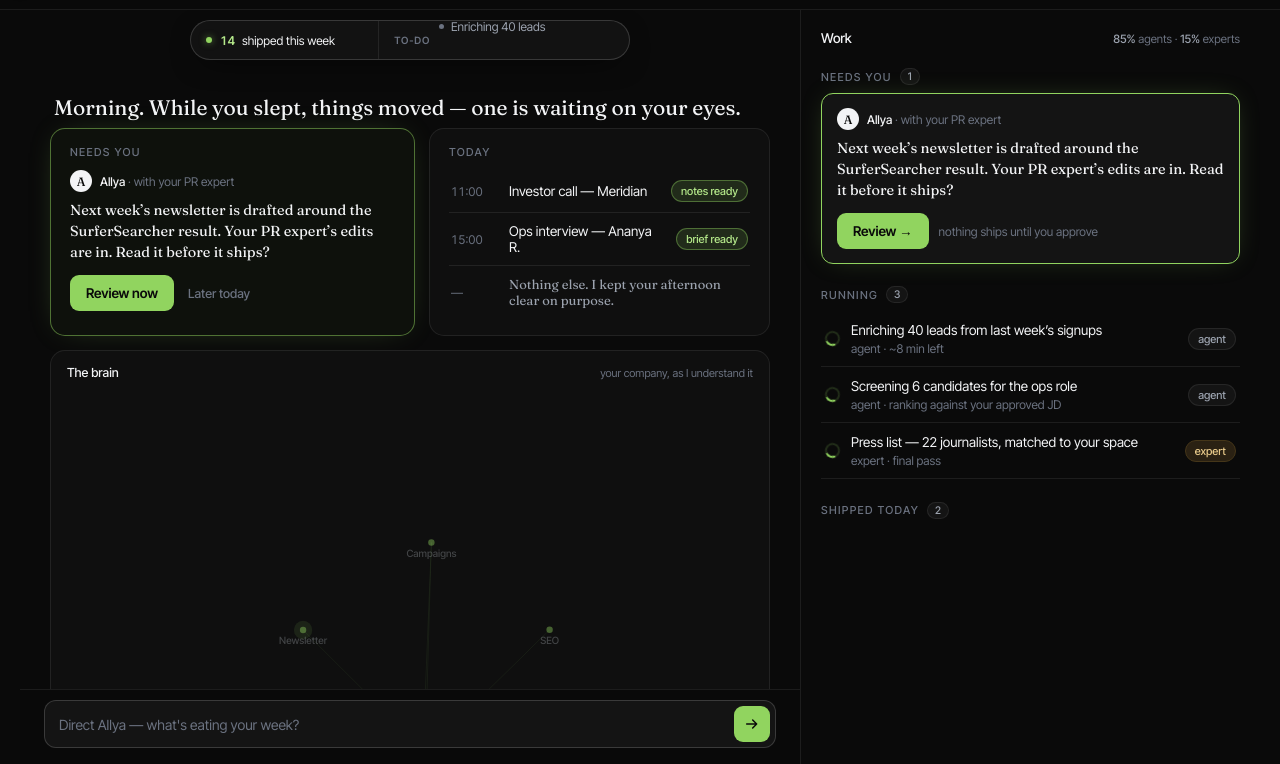
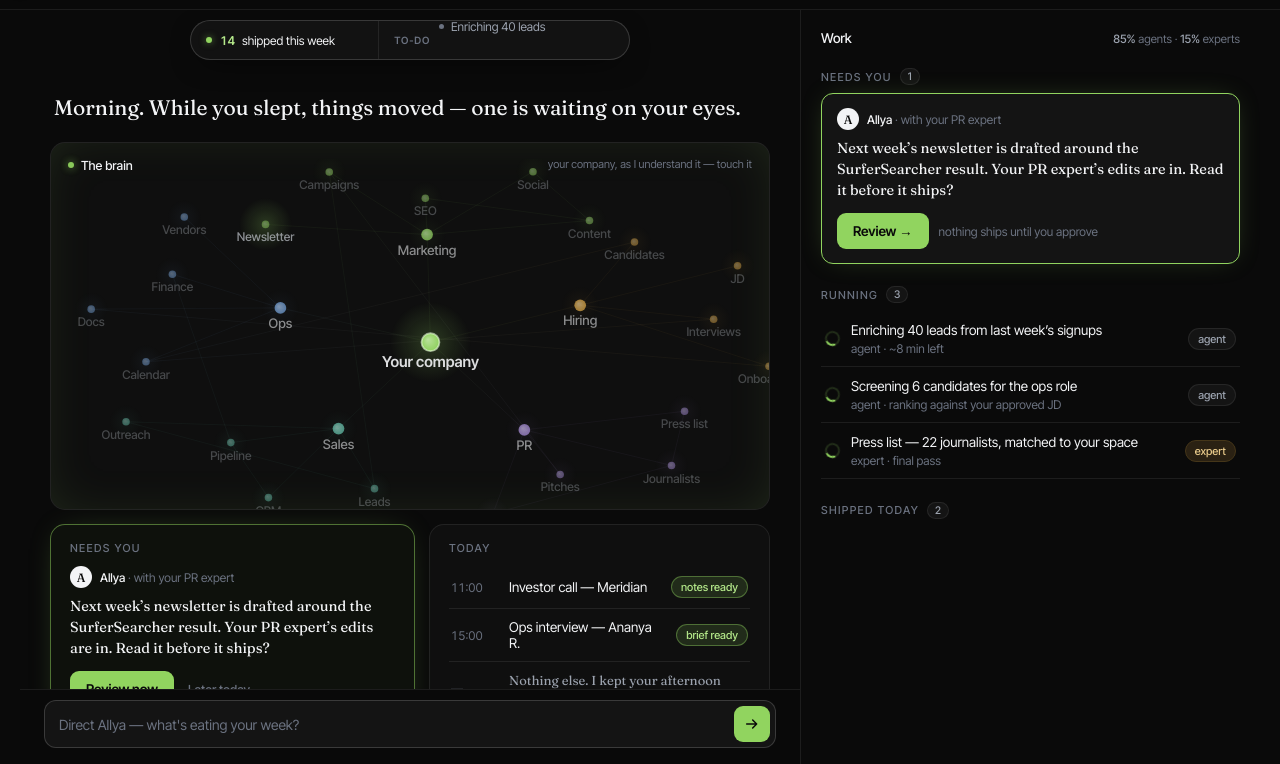
Before and after one commit to sanshatbhatia/allya-product, a plain HTML site: page index.html in a window 1280 px wide. Shown: the part 36-800 px from the top of the page. Drawn offline with Linux system fonts and the light colour scheme; animation ran at ten frames a second.

Commit message:
Brain: above the calendar, fluid to any screen, richer + touchier
- Reorder home canvas to greet then brain then the Needs-you/Today row
- Brain box is now fluid: height clamp(260px, 46vh, 480px), graph scales
  to the box (size factor S), so it fits any screen
- Grow the graph to 27 nodes across five departments (more touch points),
  woven with cross-links
- Much richer render: radial node halos, a breathing luminous hub with a
  ring, gradient edge strands, comet-trail thought pulses, and a bloom
  ripple wherever you touch; live-work nodes pulse. Ambient radial
  backdrop on the box
- Dev handle window.__brain.tickOnce for frame capture

Co-Authored-By: Claude Opus 4.8 <noreply@anthropic.com>

```diff
--- a/app.js
+++ b/app.js
@@ -196,7 +196,8 @@ let decisionDeferred = false;
 
 function renderCanvas() {
   const top = document.getElementById('canvasTop');
-  if (!top) return;
+  const bottom = document.getElementById('canvasBottom');
+  if (!top || !bottom) return;
   const needs = WORK.filter(w => w.status === 'needs-you');
 
   const greet = needs.length
@@ -232,14 +233,14 @@ function renderCanvas() {
       ${d.pill ? `<span class="pill ready">${d.pill}</span>` : ''}
     </div>`).join('');
 
-  top.innerHTML = `
-    <p class="canvas-greet">${greet}</p>
+  top.innerHTML = `<p class="canvas-greet">${greet}</p>`;
+  bottom.innerHTML = `
     <div class="c-row">
       ${decision}
       <div class="c-sec"><div class="group-label">Today</div>${dayRows}</div>
     </div>`;
 
-  top.querySelectorAll('.approval-card, .approval-card .cta').forEach(el =>
+  bottom.querySelectorAll('.approval-card, .approval-card .cta').forEach(el =>
     pressable(el, el.classList.contains('cta') ? 0.95 : 0.99));
 }
 
@@ -917,21 +918,40 @@ function unshipItem(id) {
       { id: 'pr', label: 'PR', tier: 1, group: 'pr', parent: 'co' },
       { id: 'sales', label: 'Sales', tier: 1, group: 'sales', parent: 'co' },
       { id: 'ops', label: 'Ops', tier: 1, group: 'ops', parent: 'co' },
+      // marketing
       { id: 'newsletter', label: 'Newsletter', tier: 2, group: 'marketing', parent: 'marketing', work: 'newsletter' },
       { id: 'campaigns', label: 'Campaigns', tier: 2, group: 'marketing', parent: 'marketing' },
       { id: 'seo', label: 'SEO', tier: 2, group: 'marketing', parent: 'marketing' },
+      { id: 'social', label: 'Social', tier: 2, group: 'marketing', parent: 'marketing' },
+      { id: 'content', label: 'Content', tier: 2, group: 'marketing', parent: 'marketing' },
+      // hiring
       { id: 'candidates', label: 'Candidates', tier: 2, group: 'hiring', parent: 'hiring', work: 'screening' },
       { id: 'jd', label: 'JD', tier: 2, group: 'hiring', parent: 'hiring', work: 'jd' },
+      { id: 'interviews', label: 'Interviews', tier: 2, group: 'hiring', parent: 'hiring' },
+      { id: 'onboarding', label: 'Onboarding', tier: 2, group: 'hiring', parent: 'hiring' },
+      // pr
       { id: 'presslist', label: 'Press list', tier: 2, group: 'pr', parent: 'pr', work: 'press' },
       { id: 'journalists', label: 'Journalists', tier: 2, group: 'pr', parent: 'pr' },
+      { id: 'pitches', label: 'Pitches', tier: 2, group: 'pr', parent: 'pr' },
+      { id: 'coverage', label: 'Coverage', tier: 2, group: 'pr', parent: 'pr' },
+      // sales
       { id: 'leads', label: 'Leads', tier: 2, group: 'sales', parent: 'sales', work: 'leads' },
       { id: 'crm', label: 'CRM', tier: 2, group: 'sales', parent: 'sales', work: 'crm' },
       { id: 'pipeline', label: 'Pipeline', tier: 2, group: 'sales', parent: 'sales' },
+      { id: 'outreach', label: 'Outreach', tier: 2, group: 'sales', parent: 'sales' },
+      // ops
       { id: 'calendar', label: 'Calendar', tier: 2, group: 'ops', parent: 'ops' },
       { id: 'docs', label: 'Docs', tier: 2, group: 'ops', parent: 'ops' },
+      { id: 'finance', label: 'Finance', tier: 2, group: 'ops', parent: 'ops' },
+      { id: 'vendors', label: 'Vendors', tier: 2, group: 'ops', parent: 'ops' },
     ],
-    // cross-links add richness beyond the parent tree
-    cross: [['leads', 'campaigns'], ['journalists', 'presslist'], ['pipeline', 'crm'], ['calendar', 'candidates']],
+    // cross-links weave the tree into a web
+    cross: [
+      ['leads', 'campaigns'], ['journalists', 'presslist'], ['pipeline', 'crm'],
+      ['calendar', 'candidates'], ['social', 'content'], ['outreach', 'leads'],
+      ['coverage', 'journalists'], ['finance', 'pipeline'], ['onboarding', 'docs'],
+      ['pitches', 'campaigns'], ['seo', 'content'], ['interviews', 'calendar'],
+    ],
   };
 
   const byId = {};
@@ -940,29 +960,32 @@ function unshipItem(id) {
   DEF.nodes.forEach(n => { if (n.parent) edges.push([n.parent, n.id]); });
   DEF.cross.forEach(([a, b]) => edges.push([a, b]));
 
-  let W = 0, H = 0, dpr = 1;
-  let pulses = [], thoughtClock = 0, tSeed = Math.random() * 1000;
+  let W = 0, H = 0, dpr = 1, S = 1;
+  let pulses = [], ripples = [], thoughtClock = 0, tSeed = Math.random() * 1000;
+  const TAU = Math.PI * 2;
   const nodes = DEF.nodes.map(n => ({ ...n, x: 0, y: 0, hx: 0, hy: 0, vx: 0, vy: 0, ex: 0, phase: Math.random() * Math.PI * 2 }));
   const nodeById = {}; nodes.forEach(n => (nodeById[n.id] = n));
 
   function layout() {
     const cx = W / 2, cy = H / 2;
-    const rx1 = W * 0.24, ry1 = H * 0.30, rx2 = W * 0.42, ry2 = H * 0.40;
+    const rx1 = W * 0.22, ry1 = H * 0.30, rx2 = W * 0.40, ry2 = H * 0.40;
     const depts = nodes.filter(n => n.tier === 1);
     depts.forEach((d, i) => {
-      const a = (-Math.PI / 2) + (i / depts.length) * Math.PI * 2;
+      const a = (-Math.PI / 2) + (i / depts.length) * TAU;
       d.hx = cx + Math.cos(a) * rx1; d.hy = cy + Math.sin(a) * ry1; d._a = a;
     });
     depts.forEach(d => {
       const leaves = nodes.filter(n => n.parent === d.id);
       leaves.forEach((l, j) => {
-        const spread = (j - (leaves.length - 1) / 2) * 0.42;
+        // tighter fan, staggered radius → depth, no overlap between clusters
+        const spread = (j - (leaves.length - 1) / 2) * 0.30;
         const a = d._a + spread;
-        l.hx = cx + Math.cos(a) * rx2; l.hy = cy + Math.sin(a) * ry2;
+        const depth = 1 + (j % 2) * 0.20;
+        l.hx = cx + Math.cos(a) * rx2 * depth;
+        l.hy = cy + Math.sin(a) * ry2 * depth;
       });
     });
     const hub = nodeById.co; hub.hx = cx; hub.hy = cy;
-    // seed positions at home the first time
     nodes.forEach(n => { if (n.x === 0 && n.y === 0) { n.x = n.hx; n.y = n.hy; } });
   }
 
@@ -971,6 +994,7 @@ function unshipItem(id) {
     if (!w || !h) return false;
     dpr = Math.min(window.devicePixelRatio || 1, 2);
     W = w; H = h;
+    S = clamp(Math.min(W, H) / 300, 0.82, 1.5);   // scale everything to the box
     canvas.width = W * dpr; canvas.height = H * dpr;
     canvas.style.width = W + 'px'; canvas.style.height = H + 'px';
     ctx.setTransform(dpr, 0, 0, dpr, 0, 0);
@@ -978,10 +1002,13 @@ function unshipItem(id) {
     return true;
   }
 
-  const R = { 0: 6.5, 1: 4.6, 2: 3.2 };
-  function nodeR(n) { return R[n.tier] * (1 + n.ex * 0.6); }
+  const R = { 0: 7, 1: 4.8, 2: 3.1 };
+  function nodeR(n) { return R[n.tier] * S * (1 + n.ex * 0.6); }
 
-  function excite(n, amt) { n.ex = clamp(n.ex + amt, 0, 1.4); }
+  function excite(n, amt) {
+    n.ex = clamp(n.ex + amt, 0, 1.4);
+    if (amt >= 0.5) ripples.push({ x: n.x, y: n.y, col: GROUPS[n.group] || '#91d45f', t: 0, r0: nodeR(n) });
+  }
 
   function fireEdge(a, b, delay) { pulses.push({ a: nodeById[a.id ? a.id : a], b: nodeById[b.id ? b.id : b], delay: delay || 0, t: 0, dur: 0.5 + Math.random() * 0.25 }); }
 
@@ -1094,43 +1121,82 @@ function unshipItem(id) {
 
   function draw() {
     ctx.clearRect(0, 0, W, H);
-    // edges
+    const time = performance.now() / 1000;
+
+    // ---- edges: gradient strands, brighter where a node is lit ----
     for (const [aid, bid] of edges) {
       const a = nodeById[aid], b = nodeById[bid];
       const lit = Math.max(a.ex, b.ex);
-      ctx.strokeStyle = `rgba(145, 212, 95, ${0.07 + lit * 0.22})`;
-      ctx.lineWidth = 1;
+      const g = ctx.createLinearGradient(a.x, a.y, b.x, b.y);
+      g.addColorStop(0, hexA(GROUPS[a.group] || '#91d45f', 0.05 + a.ex * 0.3 + lit * 0.08));
+      g.addColorStop(1, hexA(GROUPS[b.group] || '#91d45f', 0.05 + b.ex * 0.3 + lit * 0.08));
+      ctx.strokeStyle = g;
+      ctx.lineWidth = (0.8 + lit * 1.2) * S;
       ctx.beginPath(); ctx.moveTo(a.x, a.y); ctx.lineTo(b.x, b.y); ctx.stroke();
     }
-    // pulses (thoughts travelling edges)
+
+    // ---- ripples: a ring blooms where you touched ----
+    for (const rp of ripples) {
+      const rr = rp.r0 + rp.t * 42 * S;
+      ctx.strokeStyle = hexA(rp.col, (1 - rp.t) * 0.4);
+      ctx.lineWidth = 1.4 * S;
+      ctx.beginPath(); ctx.arc(rp.x, rp.y, rr, 0, TAU); ctx.stroke();
+    }
+
+    // ---- pulses: a bright thought with a comet trail ----
     for (const s of pulses) {
       if (s.delay > 0) continue;
-      const x = s.a.x + (s.b.x - s.a.x) * s.t, y = s.a.y + (s.b.y - s.a.y) * s.t;
-      const fade = Math.sin(clamp(s.t, 0, 1) * Math.PI);
-      ctx.fillStyle = `rgba(180, 232, 138, ${0.85 * fade})`;
-      ctx.beginPath(); ctx.arc(x, y, 2.4, 0, Math.PI * 2); ctx.fill();
+      const t = clamp(s.t, 0, 1);
+      const x = s.a.x + (s.b.x - s.a.x) * t, y = s.a.y + (s.b.y - s.a.y) * t;
+      const tt = Math.max(0, t - 0.16);
+      const tx = s.a.x + (s.b.x - s.a.x) * tt, ty = s.a.y + (s.b.y - s.a.y) * tt;
+      const fade = Math.sin(t * Math.PI);
+      const tg = ctx.createLinearGradient(tx, ty, x, y);
+      tg.addColorStop(0, hexA('#b4e88a', 0)); tg.addColorStop(1, hexA('#b4e88a', 0.6 * fade));
+      ctx.strokeStyle = tg; ctx.lineWidth = 2 * S;
+      ctx.beginPath(); ctx.moveTo(tx, ty); ctx.lineTo(x, y); ctx.stroke();
+      const hg = ctx.createRadialGradient(x, y, 0, x, y, 7 * S);
+      hg.addColorStop(0, hexA('#eafbdc', 0.95 * fade)); hg.addColorStop(1, hexA('#91d45f', 0));
+      ctx.fillStyle = hg; ctx.beginPath(); ctx.arc(x, y, 7 * S, 0, TAU); ctx.fill();
     }
-    // nodes + labels
+
+    // ---- nodes: soft halo + luminous core; labels ----
     ctx.textAlign = 'center'; ctx.textBaseline = 'top';
     for (const n of nodes) {
       const col = GROUPS[n.group] || '#91d45f';
-      const r = nodeR(n);
+      const hub = n.tier === 0;
       const liveWork = n.work && WORK.find(w => w.id === n.work && w.status === 'needs-you');
-      const base = n.tier === 0 ? 0.95 : n.tier === 1 ? 0.7 : 0.42;
-      const alpha = clamp(base + n.ex * 0.5, 0, 1);
-      if (n.ex > 0.02 || liveWork) {
-        ctx.beginPath(); ctx.arc(n.x, n.y, r + 6 + n.ex * 4, 0, Math.PI * 2);
-        ctx.fillStyle = hexA(liveWork ? '#91d45f' : col, 0.10 + n.ex * 0.14); ctx.fill();
-      }
-      ctx.beginPath(); ctx.arc(n.x, n.y, r, 0, Math.PI * 2);
-      ctx.fillStyle = hexA(col, alpha); ctx.fill();
-      if (n.tier === 0) { ctx.lineWidth = 1.5; ctx.strokeStyle = hexA('#b4e88a', 0.7); ctx.stroke(); }
+      const breath = liveWork ? 0.5 + 0.5 * Math.sin(time * 2.4 + n.phase) : 0;
+      const r = nodeR(n) * (hub ? 1 + 0.05 * Math.sin(time * 1.6) : 1);
+      const glow = (hub ? 1 : 0) + n.ex + breath;
+
+      // halo
+      const haloR = r + (hub ? 26 : 11) * S + n.ex * 12 * S + breath * 8 * S;
+      const hg = ctx.createRadialGradient(n.x, n.y, 0, n.x, n.y, haloR);
+      hg.addColorStop(0, hexA(liveWork ? '#91d45f' : col, 0.05 + glow * 0.16));
+      hg.addColorStop(1, hexA(col, 0));
+      ctx.fillStyle = hg; ctx.beginPath(); ctx.arc(n.x, n.y, haloR, 0, TAU); ctx.fill();
+
+      // core (lighter centre for a lit look)
+      const base = hub ? 0.98 : n.tier === 1 ? 0.72 : 0.46;
+      const cg = ctx.createRadialGradient(n.x - r * 0.3, n.y - r * 0.3, 0, n.x, n.y, r);
+      cg.addColorStop(0, hexA(lighten(col), clamp(base + n.ex * 0.5, 0, 1)));
+      cg.addColorStop(1, hexA(col, clamp(base + n.ex * 0.4, 0, 1)));
+      ctx.fillStyle = cg; ctx.beginPath(); ctx.arc(n.x, n.y, r, 0, TAU); ctx.fill();
+      if (hub) { ctx.lineWidth = 1.5 * S; ctx.strokeStyle = hexA('#eafbdc', 0.6); ctx.stroke(); }
+
       // label
-      const lAlpha = clamp((n.tier === 0 ? 0.85 : n.tier === 1 ? 0.5 : 0.28) + n.ex * 0.7, 0, 1);
-      ctx.font = `${n.tier === 0 ? 600 : 500} ${n.tier === 0 ? 12 : n.tier === 1 ? 11 : 10}px "Inter Tight", sans-serif`;
+      const lAlpha = clamp((hub ? 0.9 : n.tier === 1 ? 0.55 : 0.3) + n.ex * 0.7 + breath * 0.4, 0, 1);
+      ctx.font = `${hub ? 600 : 500} ${(hub ? 12.5 : n.tier === 1 ? 11 : 10) * clamp(S, 0.9, 1.2)}px "Inter Tight", system-ui, sans-serif`;
       ctx.fillStyle = hexA(n.tier === 2 ? '#c7ccd4' : '#f3f4f6', lAlpha);
-      ctx.fillText(n.label, n.x, n.y + r + 3);
+      ctx.fillText(n.label, n.x, n.y + r + 3 * S);
     }
+  }
+  function lighten(hex) {
+    const h = hex.replace('#', '');
+    const mix = (c) => Math.round(c + (255 - c) * 0.4);
+    const r = mix(parseInt(h.slice(0, 2), 16)), g = mix(parseInt(h.slice(2, 4), 16)), b = mix(parseInt(h.slice(4, 6), 16));
+    return `#${r.toString(16).padStart(2, '0')}${g.toString(16).padStart(2, '0')}${b.toString(16).padStart(2, '0')}`;
   }
   function hexA(hex, a) {
     const h = hex.replace('#', '');
@@ -1152,6 +1218,8 @@ function unshipItem(id) {
       if (thoughtClock > 2.6) { thoughtClock = 0; fireThought(); }
       for (const s of pulses) { if (s.delay > 0) { s.delay -= dt; } else { s.t += dt / s.dur; if (s.t >= 0.5 && !s._hit) { s._hit = true; excite(s.b, 0.6); } } }
       pulses = pulses.filter(s => s.t < 1);
+      for (const rp of ripples) rp.t += dt / 0.7;
+      ripples = ripples.filter(rp => rp.t < 1);
     }
     draw();
     raf = requestAnimationFrame(frame);
@@ -1167,7 +1235,11 @@ function unshipItem(id) {
   window.addEventListener('resize', () => { if (resize() && reduceMotion) draw(); });
   document.addEventListener('visibilitychange', () => (document.hidden ? stop() : start()));
   start();
-  window.__brain = { start, stop, fireThought, nodes };
+  window.__brain = {
+    start, stop, fireThought, nodes,
+    // dev: force N settled frames + a draw (preview tab throttles rAF)
+    tickOnce(frames = 1, dt = 1 / 60) { if (!resize()) return; for (let i = 0; i < frames; i++) { if (!reduceMotion) { step(dt); for (const s of pulses) { if (s.delay > 0) s.delay -= dt; else { s.t += dt / s.dur; if (s.t >= 0.5 && !s._hit) { s._hit = true; excite(s.b, 0.6); } } } pulses = pulses.filter(s => s.t < 1); for (const rp of ripples) rp.t += dt / 0.7; ripples = ripples.filter(rp => rp.t < 1); } } draw(); },
+  };
 })();
 
 /* boot */
--- a/index.html
+++ b/index.html
@@ -40,11 +40,12 @@
             <div id="canvasTop"></div>
             <div class="c-sec brain-box" id="brainBox">
               <div class="brain-head">
-                <span class="brain-title">The brain</span>
-                <span class="brain-sub">your company, as I understand it</span>
+                <span class="brain-title"><span class="brain-live"></span> The brain</span>
+                <span class="brain-sub">your company, as I understand it — touch it</span>
               </div>
               <canvas id="brainCanvas"></canvas>
             </div>
+            <div id="canvasBottom"></div>
             <p class="canvas-hint">Click the bar below when you want to talk</p>
           </div>
         </div>
--- a/styles.css
+++ b/styles.css
@@ -198,14 +198,30 @@ button { font-family: inherit; color: inherit; }
 .brain-box {
   position: relative;
   padding: 0; overflow: hidden;
-  min-height: 300px;
+  /* fluid: scales to fit any screen */
+  height: clamp(260px, 46vh, 480px);
+  border-color: rgba(145, 212, 95, 0.16);
+  background:
+    radial-gradient(130% 100% at 50% 42%, rgba(145, 212, 95, 0.07), transparent 58%),
+    radial-gradient(90% 120% at 88% 8%, rgba(167, 139, 218, 0.05), transparent 55%),
+    radial-gradient(90% 120% at 10% 92%, rgba(95, 191, 168, 0.05), transparent 55%),
+    #101210;
+  box-shadow: inset 0 0 60px -20px rgba(145, 212, 95, 0.18);
 }
 .brain-box .brain-head {
-  position: absolute; top: 14px; left: 16px; right: 16px; z-index: 2;
+  position: absolute; top: 14px; left: 17px; right: 17px; z-index: 2;
   display: flex; align-items: baseline; justify-content: space-between;
   pointer-events: none;
 }
-.brain-box .brain-title { font-size: 12.5px; font-weight: 500; color: var(--fg); }
+.brain-box .brain-title {
+  display: flex; align-items: center; gap: 7px;
+  font-size: 12.5px; font-weight: 500; color: var(--fg);
+}
+.brain-box .brain-live {
+  width: 6px; height: 6px; border-radius: 50%; background: var(--lime);
+  box-shadow: 0 0 8px rgba(145, 212, 95, 0.8);
+  animation: pulse 2.4s var(--ease) infinite;
+}
 .brain-box .brain-sub { font-size: 11px; color: var(--fg-faint); }
 .brain-box canvas {
   display: block; width: 100%; height: 100%;
```
